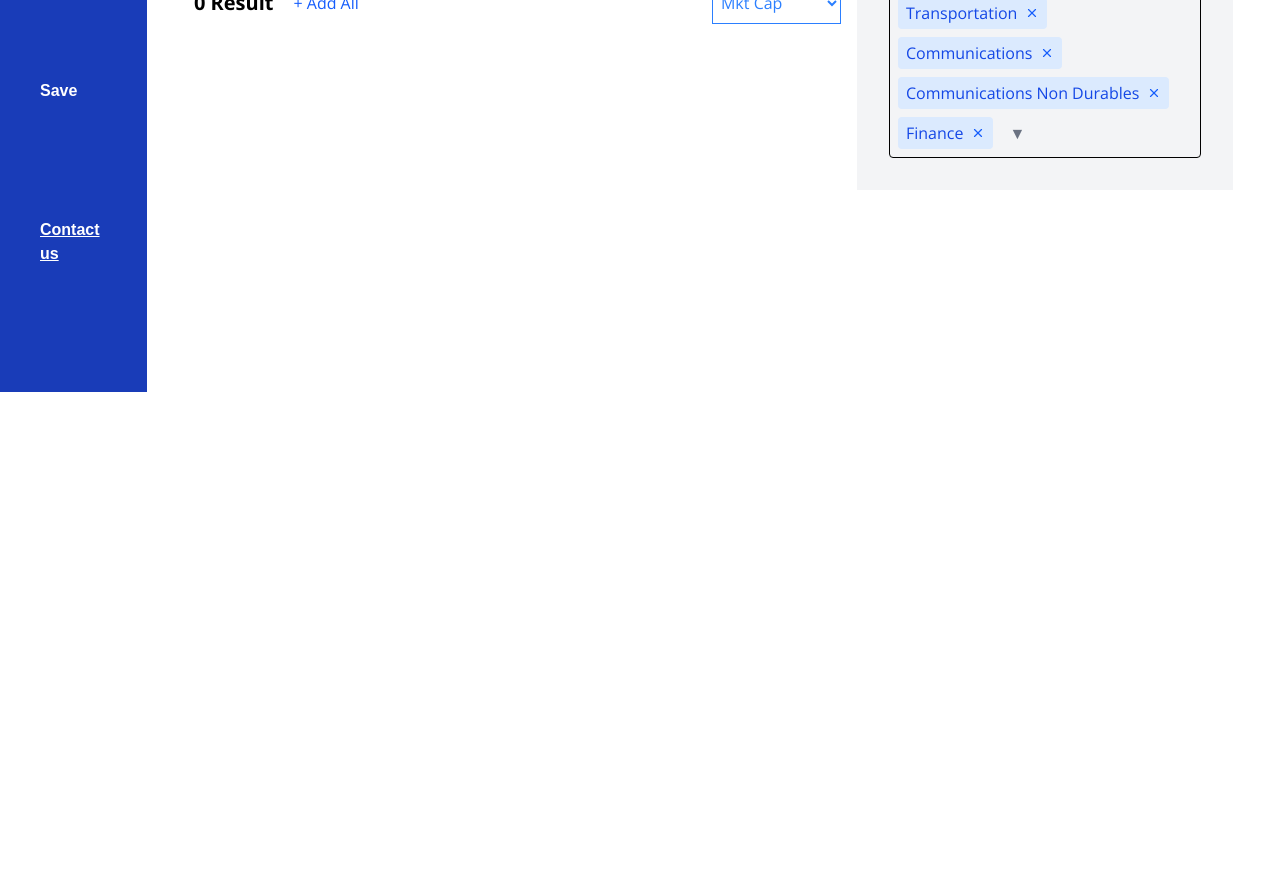
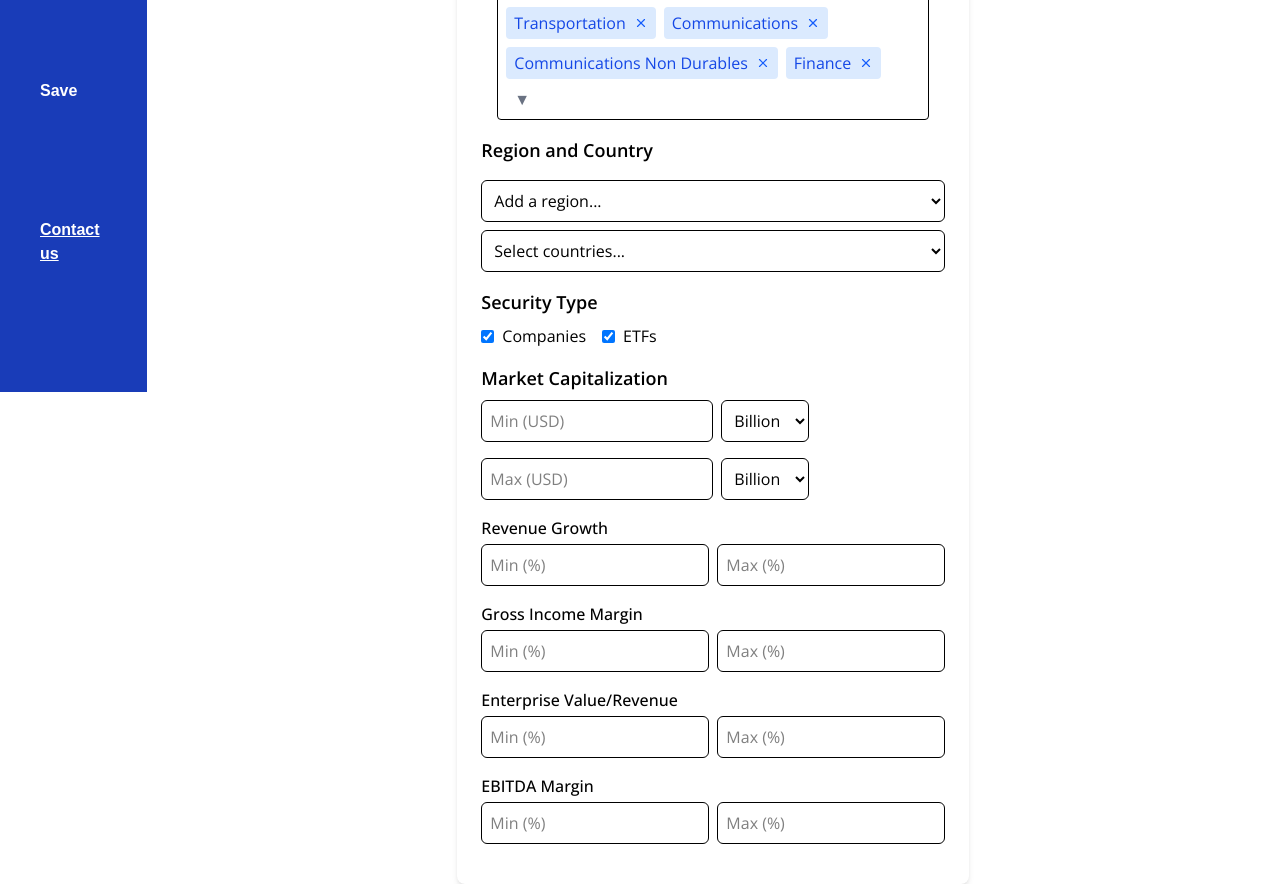
Before and after one commit to rakib00-dev/vpj-website-demo-, a React (Vite) app: page /index-builder/create/select in a window 1280 px wide. Shown: the part 520-1404 px from the top of the page. Before the commit the page ends 912 px from the top, so only its background shows below. Built offline with nearby package versions, Linux system fonts and the light colour scheme.

Commit message:
updated the layout

```diff
--- a/src/Components/Select.jsx
+++ b/src/Components/Select.jsx
@@ -37,7 +37,6 @@ const Select = () => {
           <IoMdCheckboxOutline /> 0 Selected securities
         </div>
       </div>
-      <div className="w-full md:w-11/12 flex mx-auto">
       <div className="flex gap-5 w-[800px] mr-4 justify-between items-center">
         <div className="flex justify-center items-center gap-5">
           <h1 className="text-xl font-bold">0 Result</h1>
@@ -53,14 +52,97 @@ const Select = () => {
           <option value="Ent Val/Rev">Ent Val/Rev</option>
         </select>
       </div>
-        <div className="bg-gray-100 h-full w-[44%] p-4">
-          <div className="flex justify-between items-center">
-            <FilterComponent />
-          </div>
-        </div>
+      <div className="w-full md:w-11/12 flex mx-auto">
+        <FilterForm />
       </div>
     </div>
   );
 };
 
 export default Select;
+
+function FilterForm() {
+  return (
+    <div className="p-6 bg-white rounded-lg shadow-md max-w-lg mx-auto">
+      <FilterComponent />
+
+      <h2 className="text-lg font-semibold mb-4">Region and Country</h2>
+
+      {/* Region Dropdown */}
+      <select className="w-full border p-2 rounded-md mb-2">
+        <option>Add a region...</option>
+      </select>
+
+      {/* Countries Dropdown */}
+      <select className="w-full border p-2 rounded-md mb-4" disabled>
+        <option>Select countries...</option>
+      </select>
+
+      <h2 className="text-lg font-semibold mb-2">Security Type</h2>
+
+      {/* Security Type Checkboxes */}
+      <div className="flex items-center space-x-4 mb-4">
+        <label className="flex items-center">
+          <input type="checkbox" className="mr-2" defaultChecked />
+          Companies
+        </label>
+        <label className="flex items-center">
+          <input type="checkbox" className="mr-2" defaultChecked />
+          ETFs
+        </label>
+      </div>
+
+      <h2 className="text-lg font-semibold mb-2">Market Capitalization</h2>
+
+      {/* Market Capitalization Inputs */}
+      <div className="flex space-x-2 mb-4">
+        <input
+          type="text"
+          className="border p-2 w-1/2 rounded-md"
+          placeholder="Min (USD)"
+        />
+        <select className="border p-2 rounded-md">
+          <option>Billion</option>
+          <option>Million</option>
+        </select>
+      </div>
+
+      <div className="flex space-x-2 mb-4">
+        <input
+          type="text"
+          className="border p-2 w-1/2 rounded-md"
+          placeholder="Max (USD)"
+          disabled
+        />
+        <select className="border p-2 rounded-md">
+          <option>Billion</option>
+          <option>Million</option>
+        </select>
+      </div>
+
+      {/* Other Financial Inputs */}
+      {[
+        'Revenue Growth',
+        'Gross Income Margin',
+        'Enterprise Value/Revenue',
+        'EBITDA Margin',
+      ].map((label) => (
+        <div key={label} className="mb-4">
+          <h3 className="text-md font-medium mb-1">{label}</h3>
+          <div className="flex space-x-2">
+            <input
+              type="text"
+              className="border p-2 w-1/2 rounded-md"
+              placeholder="Min (%)"
+            />
+            <input
+              type="text"
+              className="border p-2 w-1/2 rounded-md"
+              placeholder="Max (%)"
+            />
+          </div>
+        </div>
+      ))}
+    </div>
+  );
+}
```
Lines whose indentation alone changed are shown as unchanged.
